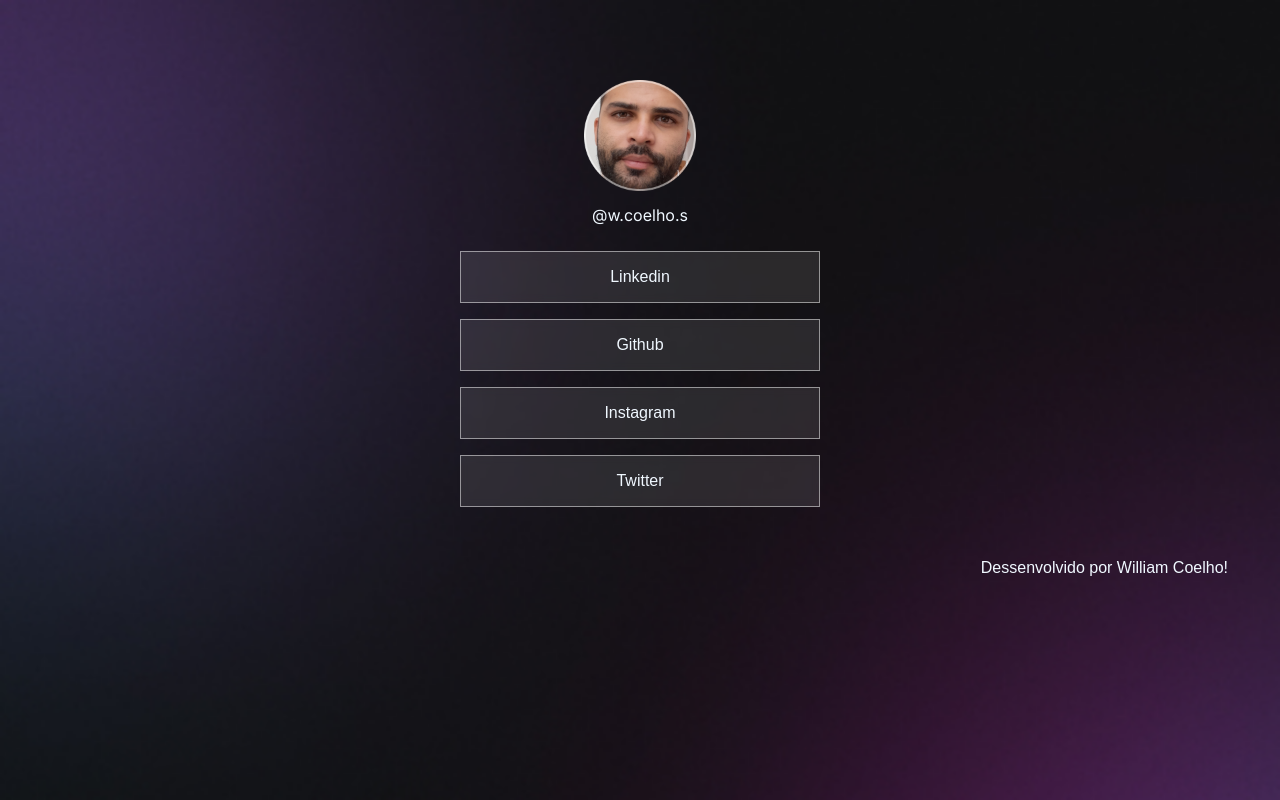
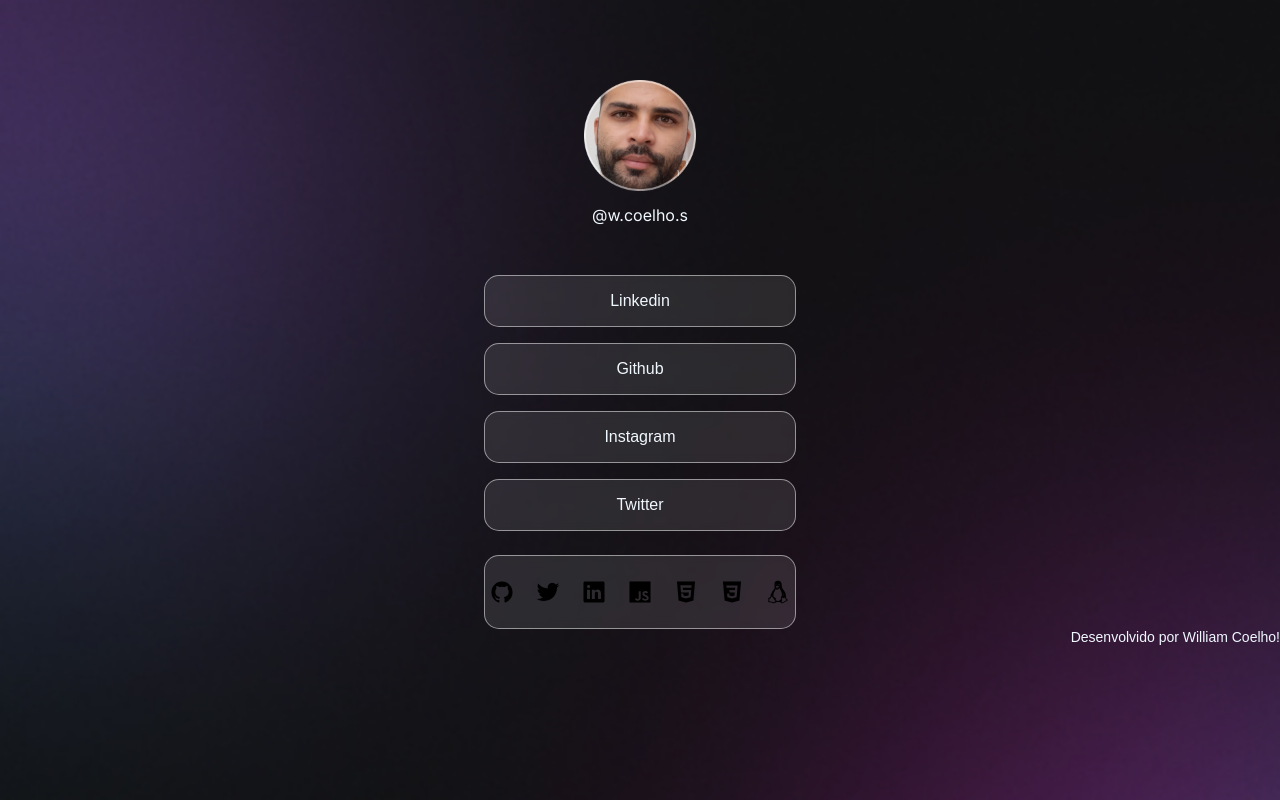
Before and after one commit to wyllamcoelhoads/Discover, a plain HTML site: page index.html in a window 1280 px wide. Drawn offline with nearby package versions, Linux system fonts and the light colour scheme.

Commit message:
finalizando a aula

```diff
--- a/index.html
+++ b/index.html
@@ -6,7 +6,7 @@
   <link href="https://fonts.googleapis.com/css2?family=Inter&display=swap" rel="stylesheet">
 <meta charset="UTF-8">
 <meta name="viewport" content="width=device-width, initial-scale=1.0">
-<title>Meu Perfil</title>
+<title>Minhas redes sociais</title>
 <link rel="stylesheet" href="style.css">
 </head>
 <body>
@@ -29,9 +29,21 @@
       <a href="https://twitter.com/william_c_s6" target="_blank">Twitter</a>
     </li>
   </ul>
-</div>
+  <div id="social-links">
+    <ion-icon name="logo-github"></ion-icon>
+    <ion-icon name="logo-twitter"></ion-icon>
+    <ion-icon name="logo-linkedin"></ion-icon>
+    <ion-icon name="logo-javascript"></ion-icon>
+    <ion-icon name="logo-html5"></ion-icon>
+    <ion-icon name="logo-css3"></ion-icon>
+    <ion-icon name="logo-tux"></ion-icon>
+
+  </div>
+  </div>
+  <script type="module" src="https://unpkg.com/ionicons@7.1.0/dist/ionicons/ionicons.esm.js"></script>
+  <script nomodule src="https://unpkg.com/ionicons@7.1.0/dist/ionicons/ionicons.js"></script>
 </body>
 <footer>
-  Dessenvolvido por William Coelho!
+  Desenvolvido por    William Coelho!
 </footer>
 </html>
--- a/style.css
+++ b/style.css
@@ -18,9 +18,8 @@ background: url(./assets/bg-mobile.jpg) no-repeat top center/cover;
 
 #conteiner{
     width: 360px;
-    margin: auto;
-
-    margin-top: 56px;
+    margin: 56px auto 0px;
+    padding: 0 24px;
 }
  #profile {
     text-align: center ;
@@ -47,6 +46,7 @@ ul {
     display: flex;
     flex-direction: column;
     gap: 16px;
+    padding: 24px 0;
 }
 
 ul li a{
@@ -63,12 +63,35 @@ ul li a{
     border: 1px solid rgba(255,255,255,0.5);
     backdrop-filter: blur(4px);
     color: aliceblue;/*cor do texto*/
+    transition: backgound 0.5s;
+    border-radius: 15px; /*deixa o canto arredondado em 15px*/
 }
 
+/*aplicas alterações quando passamos o mouse por cima do objeto usando hover*/
+ul li a:hover {
+    background: rgba(255, 255, 255, 0.5);
+    border: 1.5px solid white;
+
+}
+#social-links {
+    display: flex;
+    gap: 22px;
+    justify-content: center;
+    padding:  24px 0;
+    font-size: 24px;
+    background: rgba(255,255,255,0.1);
+    border: 1px solid rgba(255,255,255,0.5);
+    backdrop-filter: blur(4px);
+    border-radius: 15px; /*deixa o canto arredondado em 15px*/
+}
 
 footer{
     display: flex;
+    flex-direction: row;
+    flex-wrap: nowrap;
+    align-items: center;
     justify-content: flex-end;
-    margin: 52px;
+    margin: auto;
     color: aliceblue;
+    font-size: 14px;
 }
```
